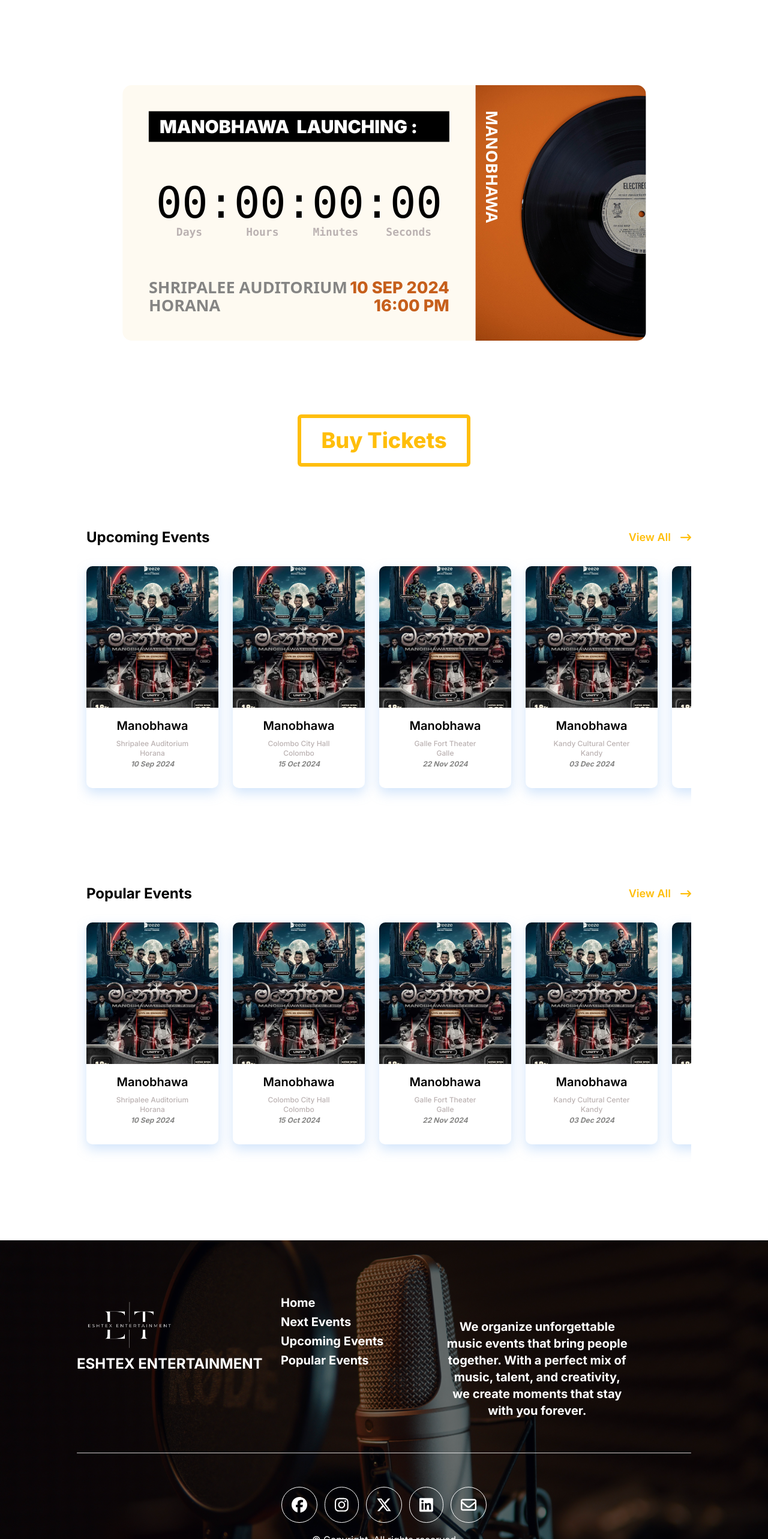
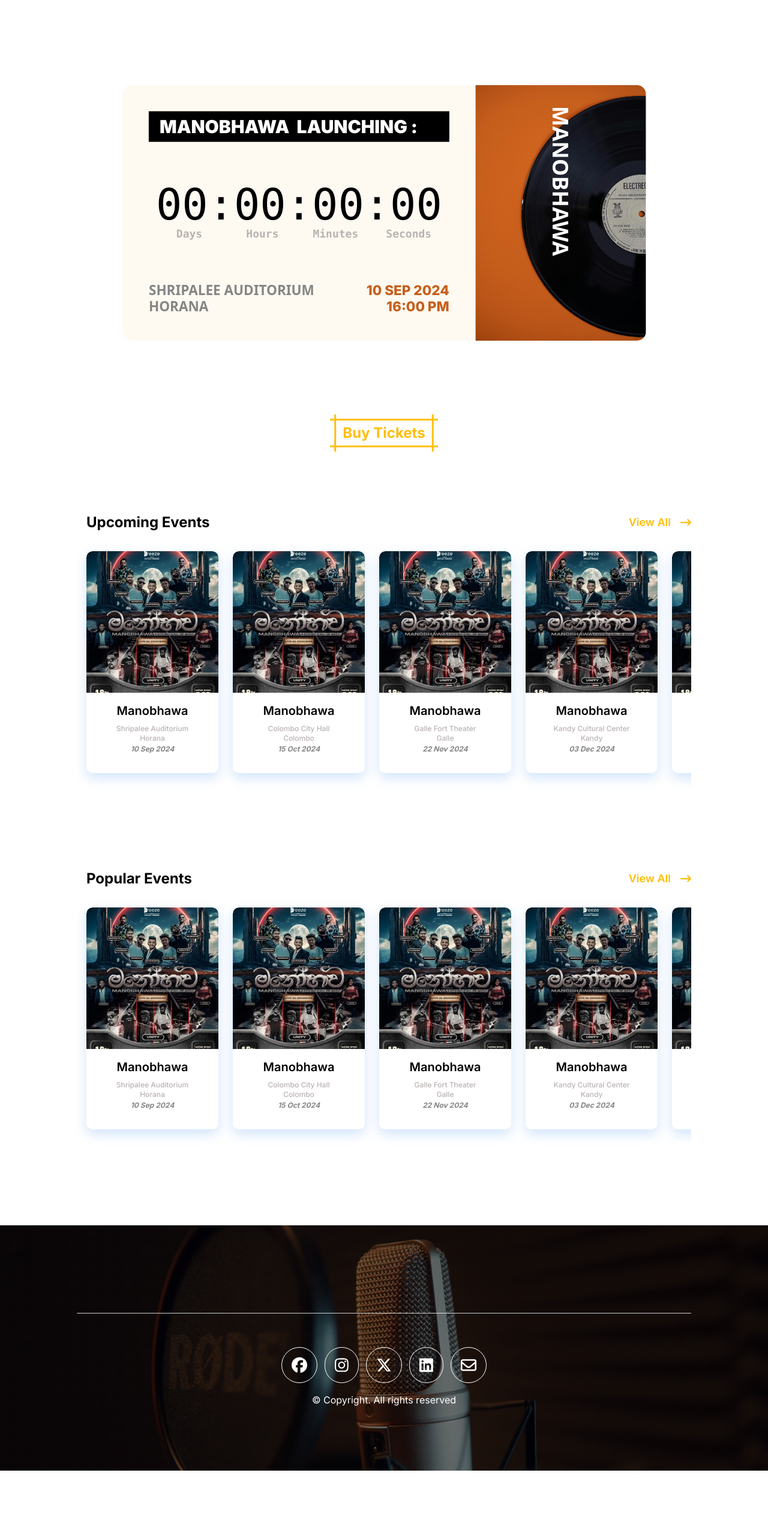
Before and after one commit to DasunMadawa/Eshtex-Entertainment, a Next.js app: page / in a window 1280 px wide. Shown: the part 751-3317 px from the top of the page at 60% size. After the commit the page ends 3203 px from the top, so only its background shows below. Built offline with nearby package versions, Linux system fonts and the light colour scheme.

Commit message:
fix issues in styles

```diff
--- a/app/page.tsx
+++ b/app/page.tsx
@@ -1,4 +1,4 @@
-import ContactSection from "@/components/homePage/ContactSection";
+import ContactSection from "@/components/ContactSection";
 import HeroSection from "@/components/homePage/HeroSection";
 import NextSection from "@/components/homePage/NextSection";
 import EventCardSection from "@/components/homePage/EventCardSection";
--- a/app/popularEvents/page.tsx
+++ b/app/popularEvents/page.tsx
@@ -1,4 +1,4 @@
-import ContactSection from '@/components/homePage/ContactSection';
+import ContactSection from '@/components/ContactSection';
 import EventList from '@/components/homePage/EventList';
 import React from 'react'
 
--- a/app/upcomingEvents/page.tsx
+++ b/app/upcomingEvents/page.tsx
@@ -1,4 +1,4 @@
-import ContactSection from '@/components/homePage/ContactSection';
+import ContactSection from '@/components/ContactSection';
 import EventList from '@/components/homePage/EventList';
 import React from 'react'
 
--- a/components/homePage/ContactSection.tsx
+++ b/components/ContactSection.tsx
@@ -17,7 +17,37 @@ const ContactSection = () => {
             </div>
 
             <div className='relative z-10'>
-                <div className='flex flex-row flex-wrap'>
+                <div className='flex flex-row flex-wrap justify-center max-[1280px]:hidden'>
+                    <div className='xl:w-[33.33%] w-'>
+                        <div className="relative w-[176px] aspect-[176/100] max-[790px]:w-[110px] max-[550px]:w-[92px]">
+                            <Image
+                                src="/logo/logo white text without bg.png"
+                                alt="Logo"
+                                width={176}
+                                height={100}
+                                layout="intrinsic"
+                                className="w-full h-full object-cover"
+                            />
+                        </div>
+                        <h1 className='text-4xl font-bold text-white max-[1315px]:text-2xl max-[550px]:text-xl max-[450px]:text-sm'>ESHTEX ENTERTAINMENT</h1>
+                    </div>
+                    <div className='flex-grow w-[50%] text-center xl:px-[5%] max-[1280px]:pl-[10%] max-[450px]:mt-4 pt-4'>
+                        <p className='text-2xl font-bold text-white leading-8 max-[1315px]:text-xl max-[550px]:text-base max-[450px]:text-xs'>
+                            We organize unforgettable music events that bring people together. With a perfect mix of music, talent, and creativity, we create moments that stay with you forever.
+                        </p>
+                    </div>
+
+                    <div className='flex flex-col text-white font-bold text-2xl xl:w-[16.6%] w-[50%] xl:items-end items-center max-[1280px]:mt-6 max-[1315px]:text-xl max-[550px]:text-base max-[450px]:text-sm pt-4'>
+                        <div className='flex flex-col space-y-1 w-max items-center'>
+                            <a href="#home" className='hover:text-[#FFBE0B] w-max'>Home</a>
+                            <a href="#next" className='hover:text-[#FFBE0B] w-max'>Next Events</a>
+                            <a href="#upcoming" className='hover:text-[#FFBE0B] w-max'>Upcoming Events</a>
+                            <a href="#popular" className='hover:text-[#FFBE0B] w-max'>Popular Events</a>
+                        </div>
+                    </div>
+                </div>
+
+                <div className='flex flex-row flex-wrap min-[1280px]:hidden'>
                     <div className='xl:w-[33.33%] w-1/2'>
                         <div className="relative w-[176px] aspect-[176/100] max-[790px]:w-[110px] max-[550px]:w-[92px]">
                             <Image
@@ -32,7 +62,7 @@ const ContactSection = () => {
                         <h1 className='text-4xl font-bold text-white max-[1315px]:text-2xl max-[550px]:text-xl max-[450px]:text-sm'>ESHTEX ENTERTAINMENT</h1>
                     </div>
                     <div className='flex flex-col text-white font-bold text-2xl xl:w-[16.6%] xl:items-end w-[50%] items-center max-[1315px]:text-xl max-[550px]:text-base max-[450px]:text-sm'>
-                        <div className='flex flex-col space-y-1 w-max'>
+                        <div className='flex flex-col space-y-1 w-max items-center'>
                             <a href="#home" className='hover:text-[#FFBE0B] w-max'>Home</a>
                             <a href="#next" className='hover:text-[#FFBE0B] w-max'>Next Events</a>
                             <a href="#upcoming" className='hover:text-[#FFBE0B] w-max'>Upcoming Events</a>
--- a/components/Header.tsx
+++ b/components/Header.tsx
@@ -94,7 +94,7 @@ const Header = () => {
       </label>
 
       <div
-        className={`${activeSection != 'home' || isNavOpen ? "bg-black" : " "}
+        className={`${activeSection != 'home' || isNavOpen ? "max-[1000px]:bg-black" : " "}
         fixed w-full h-[70px] top-0 flex z-30 max-[1000px]:flex max-[1000px]:flex-col max-[1000px]:w-1/2 max-[1000px]:min-w-[260px] max-[1000px]:h-full duration-500
         ${isNavOpen ? " max-[1000px]:left-0" : " max-[1000px]:-left-full"}
         ${pathname != "/" ? "bg-black":""}
--- a/components/homePage/EventCard.tsx
+++ b/components/homePage/EventCard.tsx
@@ -9,21 +9,25 @@ const EventCard = (props: EventProps) => {
     const router = useRouter();
 
     return (
-        <div className='flex w-[280px] aspect-[280/471] rounded-[10px] flex-col drop-shadow-[0_8px_10px_rgba(72,149,239,0.25)] my-4 mr-6 cursor-pointer max-[1280px]:w-[220px] max-[450px]:w-[195px]'
+        <div
+            className='flex group w-[280px] aspect-[280/471] rounded-[10px] flex-col drop-shadow-[0_8px_10px_rgba(72,149,239,0.25)]
+            my-4 mr-6 cursor-pointer max-[1280px]:w-[220px] max-[450px]:w-[195px] hover:-translate-y-2 duration-300
+            hover:drop-shadow-[0_8px_10px_rgba(72,149,239,0.5)]'
+
             onClick={() => {
                 router.push("/event");
             }}
         >
-            <div className='relative w-full aspect-[280/300] rounded-t-[10px]'>
+            <div className='relative w-full aspect-[280/300] rounded-t-[10px] overflow-hidden'>
                 <Image
                     src={cover_img}
                     alt={event_name}
                     layout='fill'
-                    className='w-full h-full object-cover rounded-t-[10px]'
+                    className='w-full h-full object-cover rounded-t-[10px] group-hover:scale-105 duration-300'
                 />
             </div>
 
-            <div className='flex-grow bg-white flex flex-col rounded-b-[10px] px-4 py-6 items-center max-[1280px]:px-3 max-[1280px]:py-4 max-[450px]:py-3'>
+            <div className='flex-grow bg-white flex flex-col rounded-b-[10px] px-4 py-6 items-center max-[1280px]:px-3 max-[1280px]:py-4 max-[450px]:py-3 group-hover:bg-[#F8F8F8] duration-300'>
                 <span className='text-2xl font-semibold text-black max-[1280px]:text-xl max-[450px]:text-base'>{event_name}</span>
                 <span className='text-sm font-medium text-[#BBB2B2] mt-4 max-[1280px]:text-xs max-[1280px]:mt-2 max-[450px]:text-xs'>{place}</span>
                 <span className='text-sm font-medium text-[#BBB2B2] max-[1280px]:text-xs max-[450px]:text-xs'>{city}</span>
--- a/components/homePage/NextSection.tsx
+++ b/components/homePage/NextSection.tsx
@@ -17,17 +17,17 @@ export const NextSection = (props:EventProps) => {
                         <span className="px-4 max-[950px]:px-1"> LAUNCHING :</span>
                     </div>
                     <div className='w-max h-max max-[950px]:w-full'>
-                        <Countdown targetDate='2024-12-31T23:59:59' />
+                        <Countdown targetDate='2024-02-01T19:00:00' />
 
                     </div>
                         <div className='relative flex w-full h-max justify-between items-center text-4xl font-extrabold'>
-                            <div className={`relative w-3/4 textsh font-sans text-[#858584] text-4xl font-bold flex flex-col max-[950px]:text-[10px]`}>
-                                <span className='max-[950px]:h-4 inline-block'>{place.toUpperCase()}</span>
+                            <div className={`relative w-3/4 textsh font-sans text-[#858584] text-3xl font-bold flex flex-col max-[950px]:text-[10px]`}>
+                                <span className='max-[950px]:h-3 inline-block'>{place.toUpperCase()}</span>
                                 <span className='max-[950px]:h-6 inline-block'>{city.toUpperCase()}</span>
                             </div>
 
-                            <div className='absolute flex w-1/3 h-max text-4xl flex-col items-end font-extrabold right-0 bottom-0 text-[#C65F1C] max-[950px]:text-[10px]'>
-                                <h1 className='max-[950px]:h-4 inline-block'>{date.toUpperCase()}</h1>
+                            <div className='absolute flex w-1/3 h-max text-3xl flex-col items-end font-extrabold right-0 bottom-0 text-[#C65F1C] max-[950px]:text-[10px]'>
+                                <h1 className='max-[950px]:h-3 inline-block'>{date.toUpperCase()}</h1>
                                 <h1 className='max-[950px]:h-6 inline-block'>{time.toUpperCase()}</h1>
                             </div>
 
@@ -42,11 +42,20 @@ export const NextSection = (props:EventProps) => {
                         layout='fill'
                         className='w-full h-full object-cover rounded-r-[20px]'
                     />
-                    <h1 className={`w-max font-sans text-white text-4xl font-bold absolute left-4 top-4 rotate-90 origin-bottom-left max-[950px]:text-xs max-[950px]:left-2 max-[950px]:top-2`}>{event_name.toUpperCase()}</h1>
+                    {/* <h1 className={`w-max font-sans text-white text-4xl font-bold absolute left-4 top-4 rotate-90 origin-bottom-left max-[950px]:text-xs max-[950px]:left-2 max-[950px]:top-2`}>{event_name.toUpperCase()}</h1> */}
+                    <h1 className={`w-max h-max font-sans text-white text-5xl font-bold absolute left-0 -top-[25%] right-0 bottom-0 rotate-90 m-auto max-[950px]:text-xs`}>{event_name.toUpperCase()}</h1>
                 </div>
 
             </div>
-            <BuyTicketsBtn />
+            {/* <BuyTicketsBtn /> */}
+            <div className='w-full h-full flex items-center justify-center mt-[5%] max-[950px]:mt-10 max-[380px]:mt-0'>
+                {/* <button>Buy Ticket</button> */}
+                <div className='rounded-lg'>
+                    <button className="button-89" role="button">
+                        <span className=' text-2xl font-bold'>Buy Tickets</span>
+                    </button>
+                </div>
+            </div>
 
         </div>
     )
--- a/components/homePage/ViewAllBtn.tsx
+++ b/components/homePage/ViewAllBtn.tsx
@@ -8,7 +8,7 @@ const ViewAllBtn = ({ path }: { path: string }) => {
     const router = useRouter();
 
     return (
-        <div className='text-[#FFBE0B] flex justify-center items-center text-2xl cursor-pointer max-[1280px]:text-lg max-[450px]:text-sm'
+        <div className='text-[#FFBE0B] flex justify-center items-center text-2xl cursor-pointer max-[1280px]:text-lg max-[450px]:text-sm hover:scale-105 duration-300'
             onClick={() => {
                 router.push(`/${path}`);
 
```
Also changed, not shown: app/event/page.tsx (+5 -5 lines).
